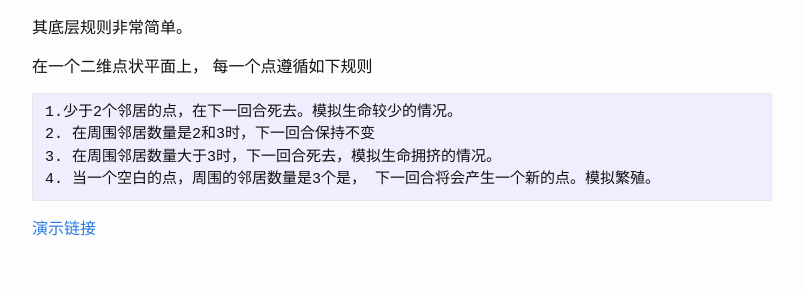
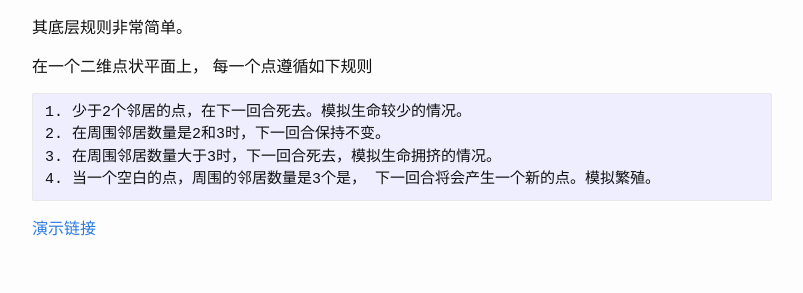
Before and after one commit to leonzhu211/leonzhu211.github.io, a Jekyll site: the page built from _posts/2019-5-11-lifegame.markdown, in a window 1280 px wide. Shown: the part 219-512 px from the top of the page, without its empty margins (238-1041 px from the left). Built offline with Jekyll 4.4.1, drawn with Linux system fonts in a browser that asks for light colours.

```diff
--- a/_posts/2019-5-11-lifegame.markdown
+++ b/_posts/2019-5-11-lifegame.markdown
@@ -11,8 +11,8 @@ categories: js
 
 在一个二维点状平面上， 每一个点遵循如下规则
 
-    1.少于2个邻居的点，在下一回合死去。模拟生命较少的情况。
-    2. 在周围邻居数量是2和3时，下一回合保持不变
+    1. 少于2个邻居的点，在下一回合死去。模拟生命较少的情况。
+    2. 在周围邻居数量是2和3时，下一回合保持不变。
     3. 在周围邻居数量大于3时，下一回合死去，模拟生命拥挤的情况。
     4. 当一个空白的点，周围的邻居数量是3个是， 下一回合将会产生一个新的点。模拟繁殖。
 
```
Also changed, not shown: _posts/2019-6-29-dragonfly.markdown (added, +26 -0 lines).
